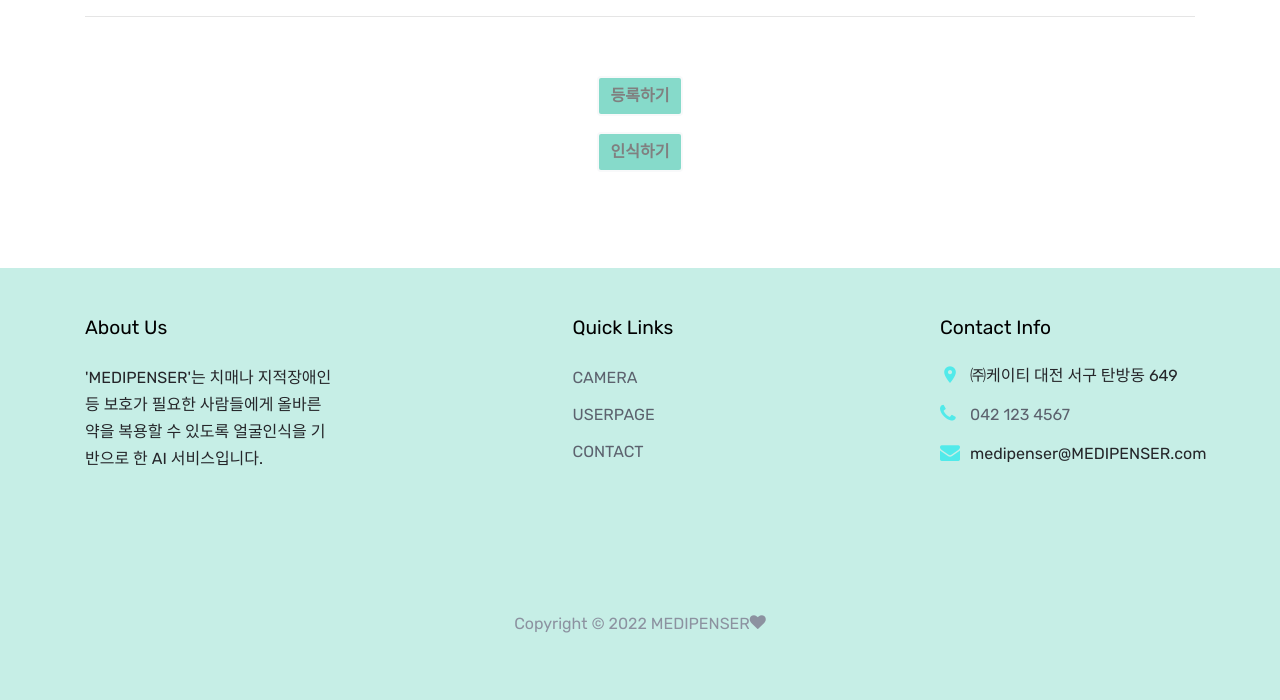
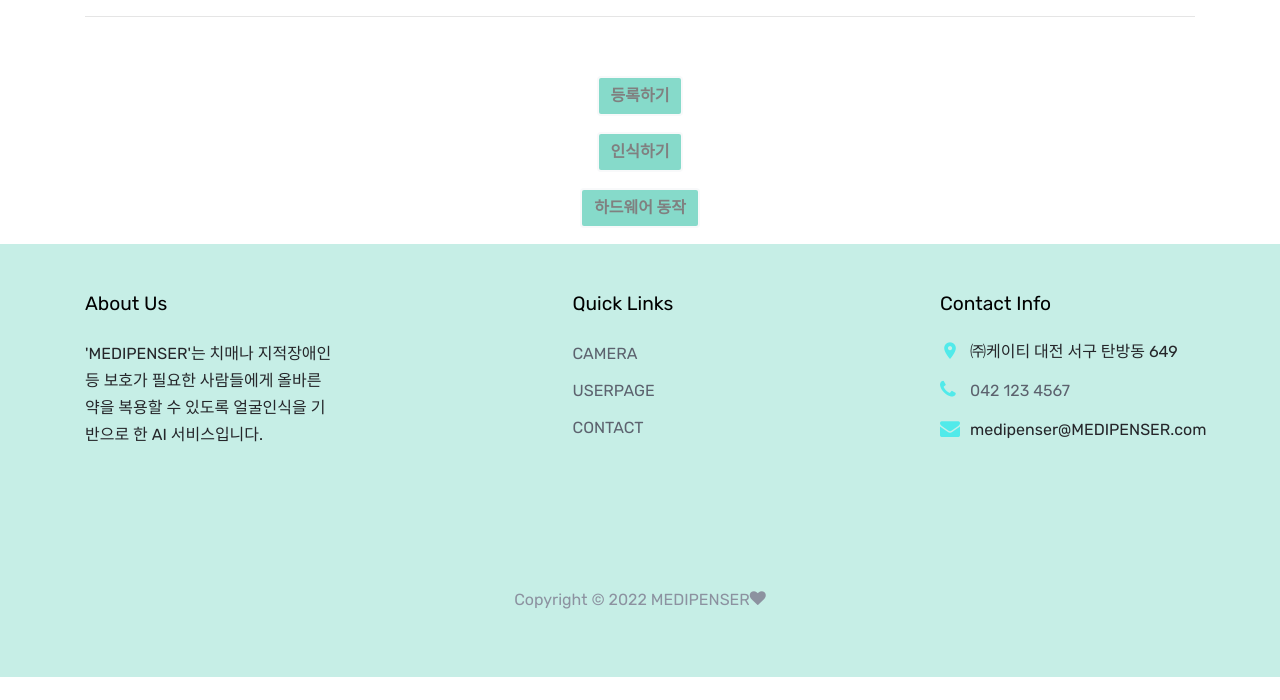
Before and after one commit to jin71002479/Medi-Penser, a Django app: page /cam/show/ in a window 1280 px wide. Shown: the part 304-1004 px from the top of the page. Run offline with Django 3.2, Linux system fonts and the light colour scheme; data that the repository does not hold is empty; some libraries are stand-ins or nearby versions; some web fonts are replaced.

Commit message:
20220504-13:42

```diff
--- a/cam/templates/cam/camera.html
+++ b/cam/templates/cam/camera.html
@@ -121,6 +121,10 @@
                 <form action="{% url 'cam:mod' %}">
            <button type="submit" class="btn btn-light" style='background-color:#86DACA'><span style='color:grey;font-weight:bold'>인식하기</span></button></p>
                 </form>
+                <div class="btn_wrap">
+                  <form action="{% url 'cam:Register' %}">
+                  <button type="submit" class="btn btn-light" style='background-color:#86DACA'><span style='color:grey;font-weight:bold'>하드웨어 동작</span>
+                </button></p></form>
               </div>
           </div>
         </div>
```
